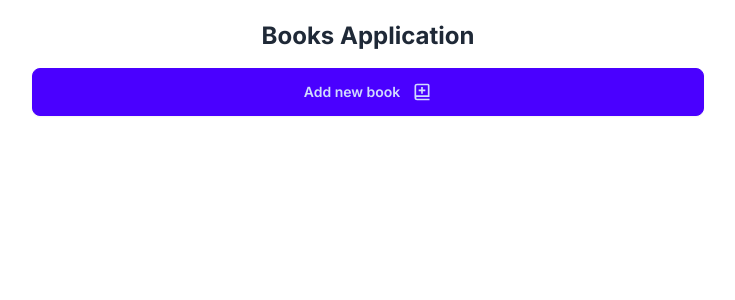
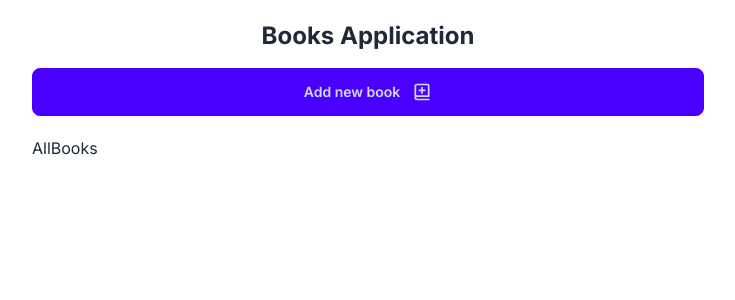
Before and after one commit to ks-nishan/books-app, a Next.js app: page / in a window 1280 px wide. Shown: the top 300 px of the page, without its empty margins (272-1007 px from the left). Built offline with nearby package versions, Linux system fonts and the light colour scheme.

Commit message:
feature: Books list component introduced and called

```diff
--- /dev/null
+++ b/app/components/AllBooks.tsx
@@ -0,0 +1,9 @@
+
+
+function AllBooks() {
+  return (
+    <div>AllBooks</div>
+  )
+}
+
+export default AllBooks
--- a/app/page.tsx
+++ b/app/page.tsx
@@ -1,4 +1,5 @@
 import AddBook from "./components/AddBook";
+import AllBooks from "./components/AllBooks";
 
 export default function Home() {
   return (
@@ -7,6 +8,7 @@ export default function Home() {
         <h2 className="text-2xl font-bold">Books Application</h2>
         <AddBook />
       </div>
+      <AllBooks />
     </main>
   );
 }
```
